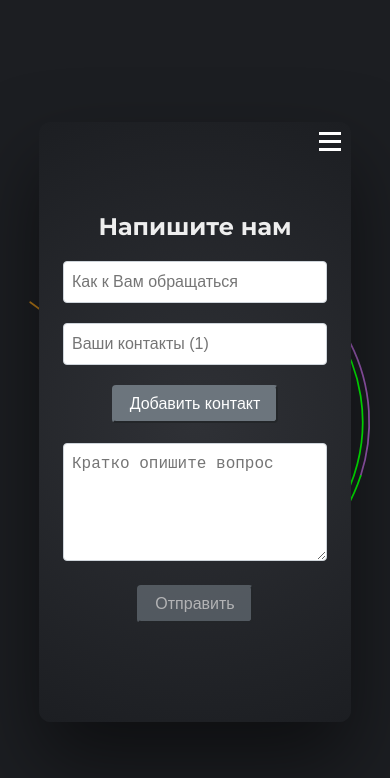
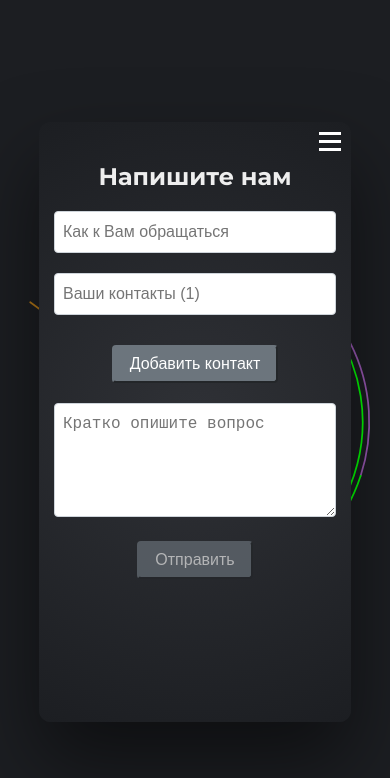
Before and after one commit to alexeyburov80/landing-frontend, an Angular app: page /response in a window 390 px wide. Shown: the top 778 px of the page. Built offline with nearby package versions, Linux system fonts and the light colour scheme.

Commit message:
fix scroll style

```diff
--- a/src/app/response/response.component.scss
+++ b/src/app/response/response.component.scss
@@ -1,24 +1,21 @@
 .contact-form {
   max-width: 600px;
   margin: 70px auto 0 auto;
-
-  /* Скрываем скролл, но сохраняем возможность прокрутки */
   overflow-y: auto;
   overflow-x: hidden;
   max-height: 88%;
 
-  /* Стили для скрытия скроллбара в разных браузерах */
+  /* Скрытие скроллбара для всех браузеров */
   scrollbar-width: none; /* Firefox */
   -ms-overflow-style: none; /* IE и Edge */
 
-  /* WebKit (Chrome, Safari) */
+  /* WebKit (Chrome, Safari, Opera) */
   &::-webkit-scrollbar {
     display: none;
     width: 0;
     height: 0;
     background: transparent;
   }
-
 
   h2 {
     margin-bottom: 20px;
@@ -27,6 +24,8 @@
 
   .form {
     margin: 0 24px;
+    padding-bottom: 20px; /* Добавляем отступ снизу */
+
     .form-group {
       margin-bottom: 20px;
 
@@ -37,7 +36,9 @@
       }
 
       .form-control {
-        width: -webkit-fill-available;
+        width: 100%; /* Заменяем -webkit-fill-available на стандартное решение */
+        width: -moz-available; /* Для Firefox */
+        box-sizing: border-box; /* Учитываем padding и border в ширине */
         border: 1px solid #ced4da;
         padding: 8px;
         border-radius: 4px;
@@ -121,11 +122,35 @@
 
       .input-group {
         display: flex;
+        width: 100%; /* Гарантируем, что группа не выйдет за пределы экрана */
+        overflow: hidden; /* Скрываем возможное переполнение */
 
         .form-control {
           flex: 1;
+          min-width: 0; /* Фикс для переполнения flex-элементов */
         }
       }
     }
   }
 }
+
+/* Медиа-запрос для мобильных устройств */
+@media (max-width: 768px) {
+  .contact-form {
+    margin: 20px auto 0 auto;
+    max-height: 90%;
+
+    .form {
+      margin: 0 15px;
+
+      .input-group {
+        flex-direction: column; /* Меняем направление flex на мобильных */
+
+        .form-control {
+          width: 100%;
+          margin-bottom: 10px;
+        }
+      }
+    }
+  }
+}
```
Also changed, not shown: src/app/app.routes.server.ts (+25 -2 lines), src/assets/api-home.json (+8 -2 lines), src/assets/ul-post.svg (deleted), src/assets/zen.svg (added).
